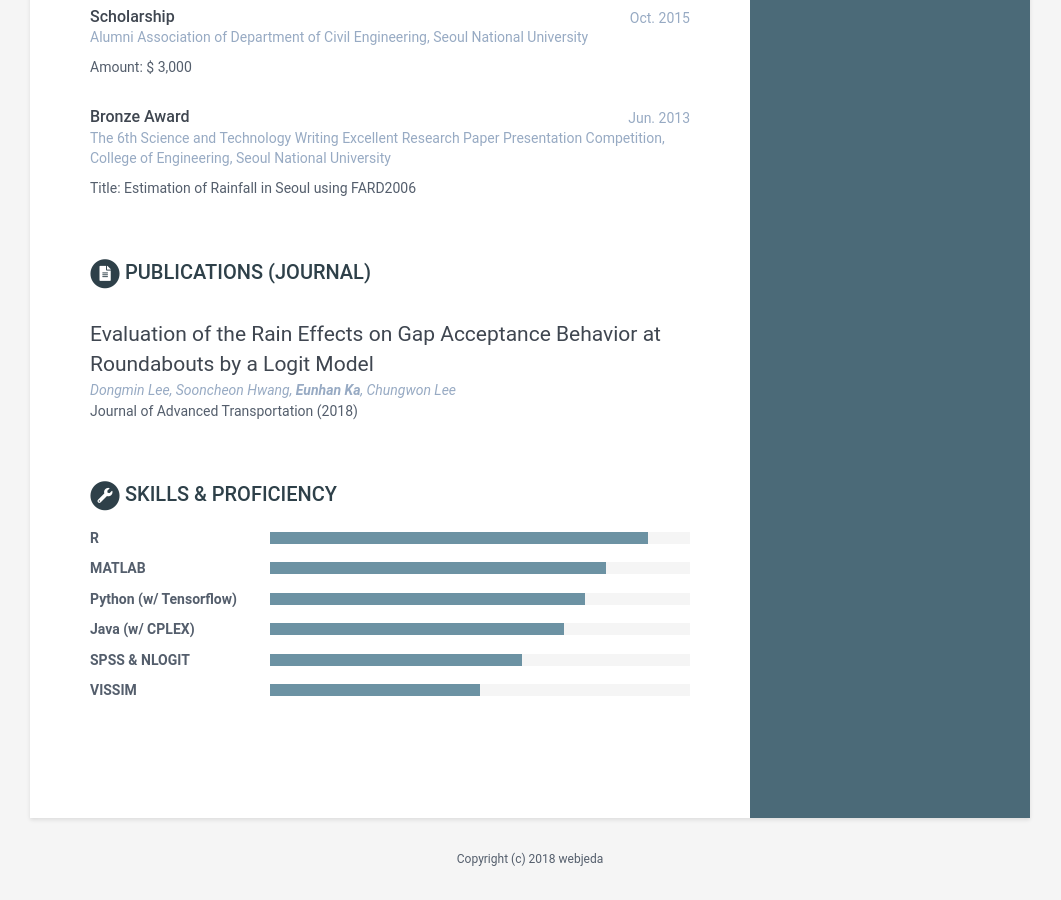
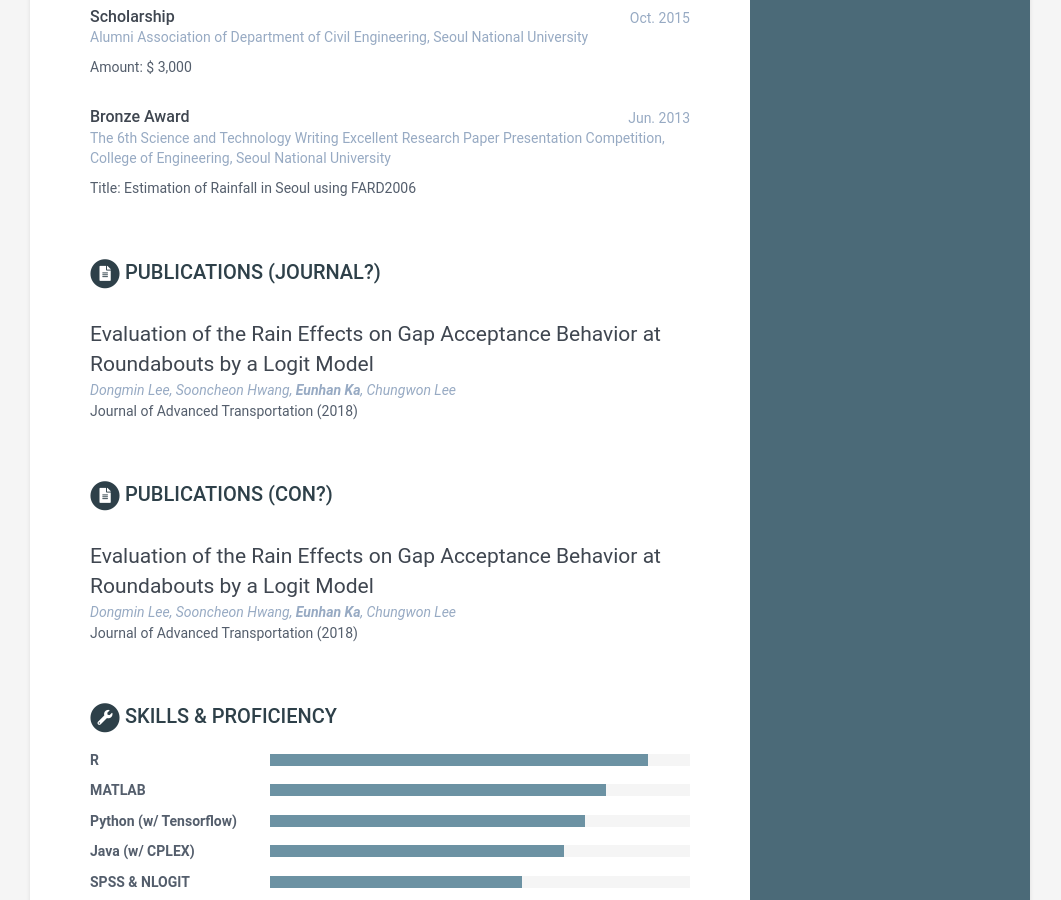
Before and after one commit to eunhanka/eunhanka.github.io, a Jekyll site: the page built from index.html, in a window 1280 px wide and 900 px high, scrolled down 2316 px. Shown: the whole window, without its empty margins (110-1171 px from the left). Built offline with Jekyll 4.4.1, drawn with Linux system fonts in a browser that asks for light colours.

Commit message:
Update data.yml

```diff
--- a/_data/data.yml
+++ b/_data/data.yml
@@ -137,7 +137,17 @@
         <p>Title: Estimation of Rainfall in Seoul using FARD2006</p>
 
 publications:
-    title: Publications (Journal)
+    title: Publications (Journal?)
+    intro: |
+
+    papers:
+      - title: Evaluation of the Rain Effects on Gap Acceptance Behavior at Roundabouts by a Logit Model
+        authors: Dongmin Lee, Sooncheon Hwang, <b>Eunhan Ka</b>, Chungwon Lee
+        conference: Journal of Advanced Transportation (2018)
+
+
+con_publications:
+    title: Publications (Con?)
     intro: |
 
     papers:
```
